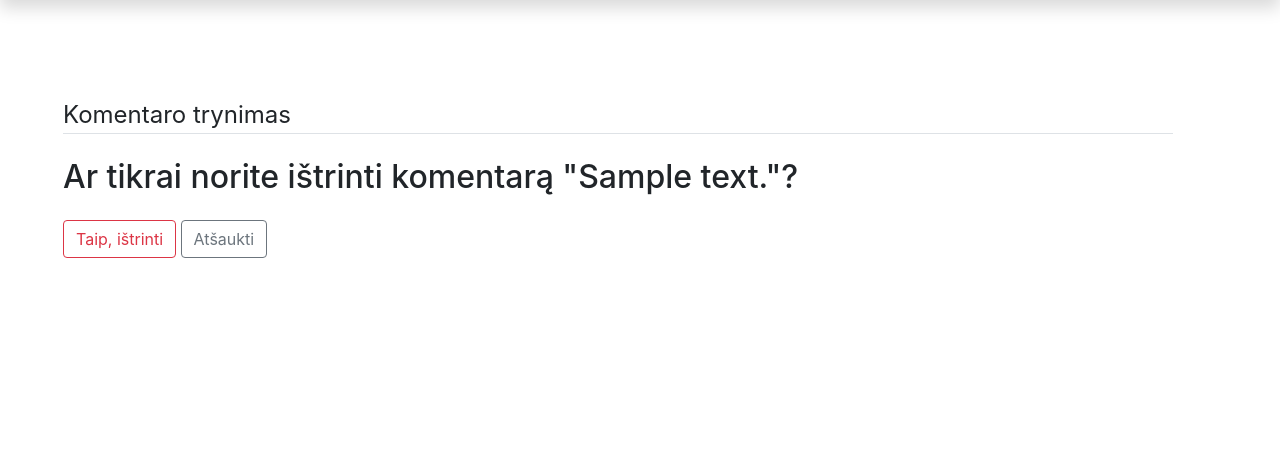
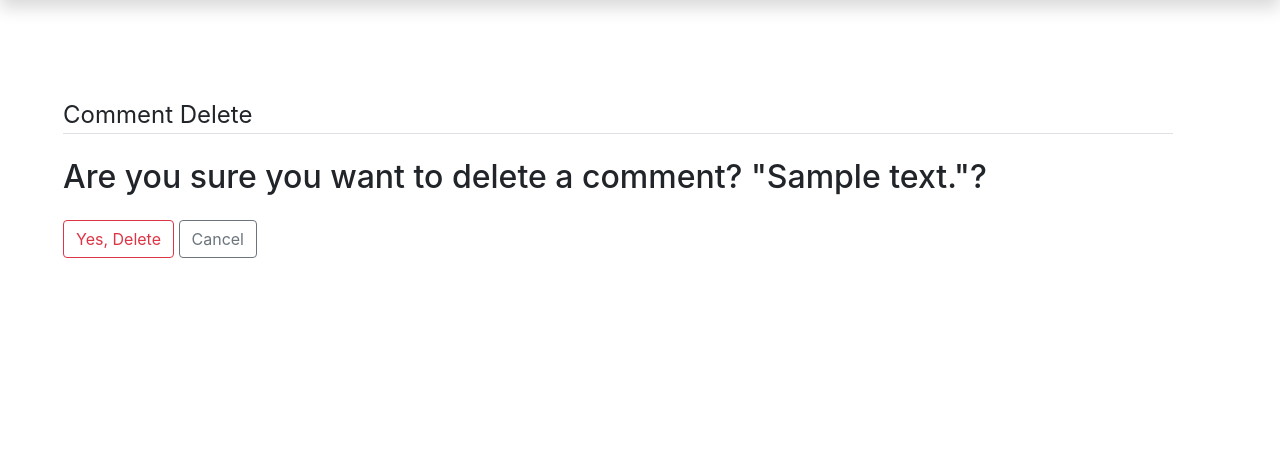
Before and after one commit to DonatasNoreika/myblog202410, a Django app: page /comments/1/delete in a window 1280 px wide. Shown: the part 59-516 px from the top of the page. Run offline with Django 5.2, Linux system fonts and the light colour scheme; a user stored in the database is signed in; tables that the repository leaves empty hold one stand-in row (values such as "Sample post"); some libraries are stand-ins or nearby versions.

Commit message:
+ padaryti comments_delete.html, comments_form.html vertimai į LT

```diff
--- a/mysite/myblog/templates/comments_delete.html
+++ b/mysite/myblog/templates/comments_delete.html
@@ -1,17 +1,18 @@
 {% extends "base.html" %}
-{% block "title" %}Komentaro trynimas{% endblock%}
+{% load i18n %}
+{% block "title" %}{% trans "Comment Delete" %}{% endblock %}
 {% block "content" %}
 <div class="content-section">
     <form method="POST">
         {% load crispy_forms_tags %}
         {% csrf_token %}
         <fieldset class="form-group">
-        <legend class="border-bottom mb-4">Komentaro trynimas</legend>
-            <h2>Ar tikrai norite ištrinti komentarą "{{ comment.content }}"?</h2>
+        <legend class="border-bottom mb-4">{% trans "Comment Delete" %}</legend>
+            <h2>{% trans "Are you sure you want to delete a comment?" %} "{{ comment.content }}"?</h2>
         </fieldset>
         <div class="form-group">
-            <button class="btn btn-outline-danger" type="submit">Taip, ištrinti</button>
-            <a class="btn btn-outline-secondary" href="{% url 'post' comment.post.pk %}">Atšaukti</a>
+            <button class="btn btn-outline-danger" type="submit">{% trans "Yes, Delete" %}</button>
+            <a class="btn btn-outline-secondary" href="{% url 'post' comment.post.pk %}">{% trans "Cancel" %}</a>
         </div>
     </form>
 </div>
```
Also changed, not shown: mysite/myblog/templates/comments_form.html (+4 -3 lines), mysite/myblog/locale/lt/LC_MESSAGES/django.po, 1 other file.
